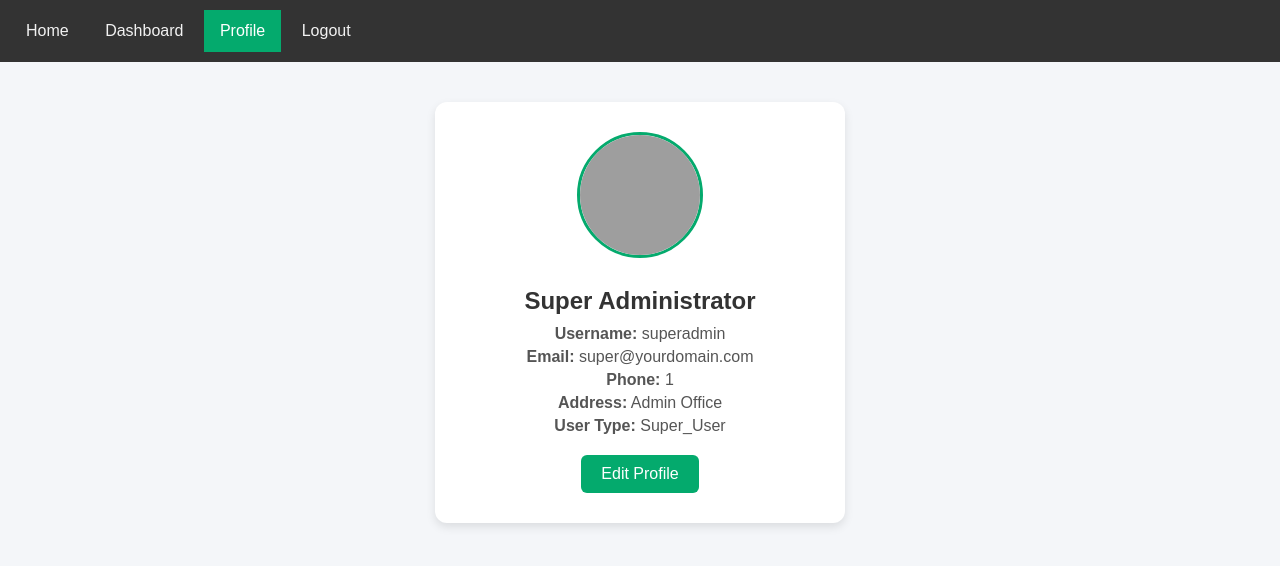
After one commit to murtazarasheed39/article-management-system, a PHP site: page /views/profile.php in a window 1280 px wide. The commit adds this page. Shown: the top 566 px of the page. Run offline with PHP 8.4, Linux system fonts and the light colour scheme; a user stored in the database is signed in; grey boxes are pictures that could not be loaded.

Commit message:
Added profile page and styling

```diff
--- /dev/null
+++ b/css/profile.css
@@ -0,0 +1,73 @@
+body {
+    font-family: Arial, sans-serif;
+    background-color: #f4f6f9;
+    margin: 0;
+    padding: 0;
+}
+
+/* Navbar */
+.navbar {
+    background-color: #333;
+    overflow: hidden;
+    padding: 10px;
+}
+
+.navbar a {
+    color: #f2f2f2;
+    text-decoration: none;
+    padding: 12px 16px;
+    display: inline-block;
+}
+
+.navbar a:hover, .navbar a.active {
+    background-color: #04AA6D;
+    color: white;
+}
+
+/* Profile Container */
+.container {
+    display: flex;
+    justify-content: center;
+    margin-top: 40px;
+}
+
+.profile-card {
+    background: white;
+    padding: 30px;
+    border-radius: 12px;
+    width: 350px;
+    box-shadow: 0 4px 10px rgba(0,0,0,0.1);
+    text-align: center;
+}
+
+.profile-card img {
+    width: 120px;
+    height: 120px;
+    border-radius: 50%;
+    margin-bottom: 15px;
+    border: 3px solid #04AA6D;
+}
+
+.profile-card h2 {
+    margin: 10px 0;
+    color: #333;
+}
+
+.profile-card p {
+    margin: 5px 0;
+    color: #555;
+}
+
+.profile-card .btn {
+    display: inline-block;
+    margin-top: 15px;
+    padding: 10px 20px;
+    background: #04AA6D;
+    color: white;
+    text-decoration: none;
+    border-radius: 6px;
+}
+
+.profile-card .btn:hover {
+    background: #028a57;
+}
--- a/views/login.php
+++ b/views/login.php
@@ -16,6 +16,7 @@ if (isset($_SESSION['userId'])) {
 <body>
 
 <div class="navbar">
+    <a href="home.php" <?php if(basename($_SERVER['PHP_SELF']) == 'home.php') echo 'class="active"'; ?>>Home</a>
     <a href="login.php" <?php if(basename($_SERVER['PHP_SELF']) == 'login.php') echo 'class="active"'; ?>>Login</a>
     <a href="register.php" <?php if(basename($_SERVER['PHP_SELF']) == 'register.php') echo 'class="active"'; ?>>Register</a>
 </div>
--- /dev/null
+++ b/views/profile.php
@@ -0,0 +1,52 @@
+<?php
+session_start();
+
+// Redirect if not logged in
+if (!isset($_SESSION['User_Name'])) {
+    header("Location: login.php");
+    exit;
+}
+
+// Example user info pulled from session (replace with DB query if needed)
+$full_name = $_SESSION['Full_Name'] ?? "John Doe";
+$email = $_SESSION['Email'] ?? "johndoe@example.com";
+$phone = $_SESSION['Phone'] ?? "123-456-7890";
+$address = $_SESSION['Address'] ?? "Nairobi, Kenya";
+$user_type = $_SESSION['User_Type'] ?? "Author";
+$profile_image = $_SESSION['Profile_Image'] ?? "../uploads/default.png";
+?>
+
+<!DOCTYPE html>
+<html lang="en">
+<head>
+    <meta charset="UTF-8">
+    <meta name="viewport" content="width=device-width, initial-scale=1.0">
+    <title>My Profile</title>
+    <link rel="stylesheet" href="../css/profile.css">
+</head>
+<body>
+
+<!-- Navbar -->
+<div class="navbar">
+    <a href="home.php">Home</a>
+    <a href="dashboard.php">Dashboard</a>
+    <a href="profile.php" class="active">Profile</a>
+    <a href="logout.php">Logout</a>
+</div>
+
+<div class="container">
+    <div class="profile-card">
+        <img src="<?php echo htmlspecialchars($profile_image); ?>" alt="Profile Picture">
+        <h2><?php echo htmlspecialchars($full_name); ?></h2>
+        <p><strong>Username:</strong> <?php echo htmlspecialchars($_SESSION['User_Name']); ?></p>
+        <p><strong>Email:</strong> <?php echo htmlspecialchars($email); ?></p>
+        <p><strong>Phone:</strong> <?php echo htmlspecialchars($phone); ?></p>
+        <p><strong>Address:</strong> <?php echo htmlspecialchars($address); ?></p>
+        <p><strong>User Type:</strong> <?php echo htmlspecialchars($user_type); ?></p>
+
+        <a href="update_profile.php" class="btn">Edit Profile</a>
+    </div>
+</div>
+
+</body>
+</html>
--- a/views/register.php
+++ b/views/register.php
@@ -17,6 +17,7 @@ if (isset($_SESSION['User_Name'])) {
 <body>
 
 <div class="navbar">
+    <a href="home.php" <?php if(basename($_SERVER['PHP_SELF']) == 'home.php') echo 'class="active"'; ?>>Home</a>
     <a href="login.php" <?php if(basename($_SERVER['PHP_SELF']) == 'login.php') echo 'class="active"'; ?>>Login</a>
     <a href="register.php" <?php if(basename($_SERVER['PHP_SELF']) == 'register.php') echo 'class="active"'; ?>>Register</a>
 </div>
```
Also changed, not shown: css/home.css (+58 -0 lines), css/profiles.css (deleted, +0 -88 lines), views/profiles.php (deleted, +0 -75 lines).
